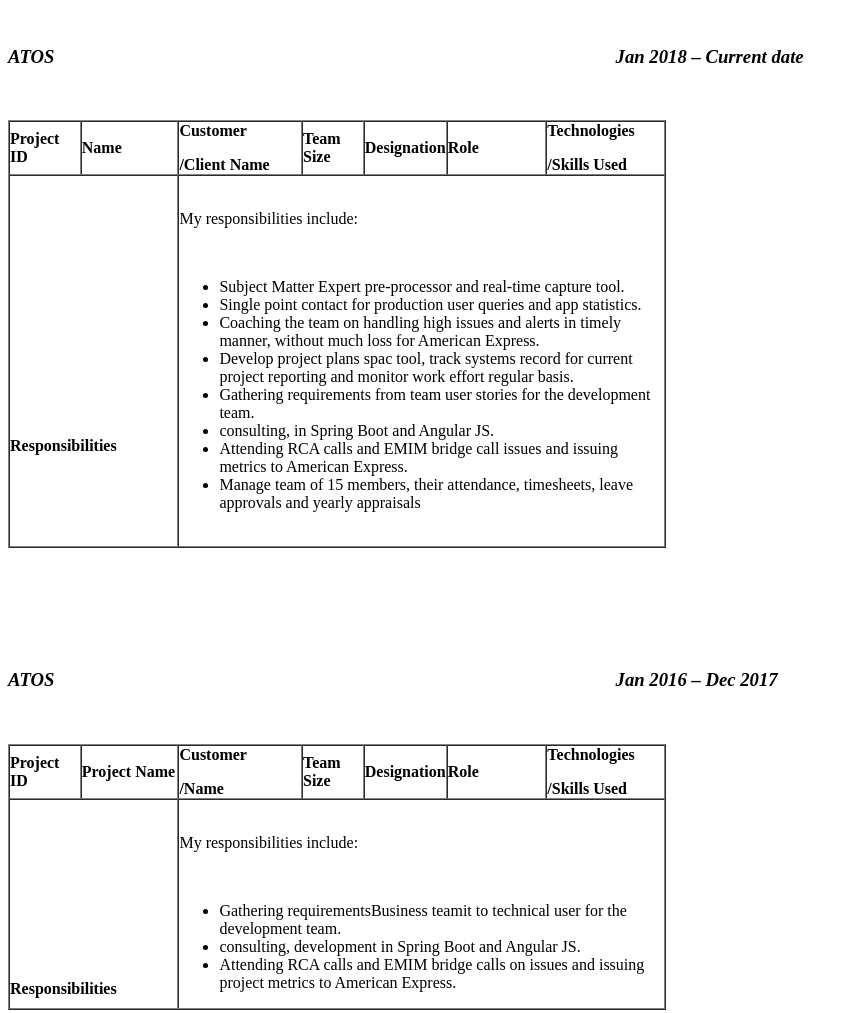
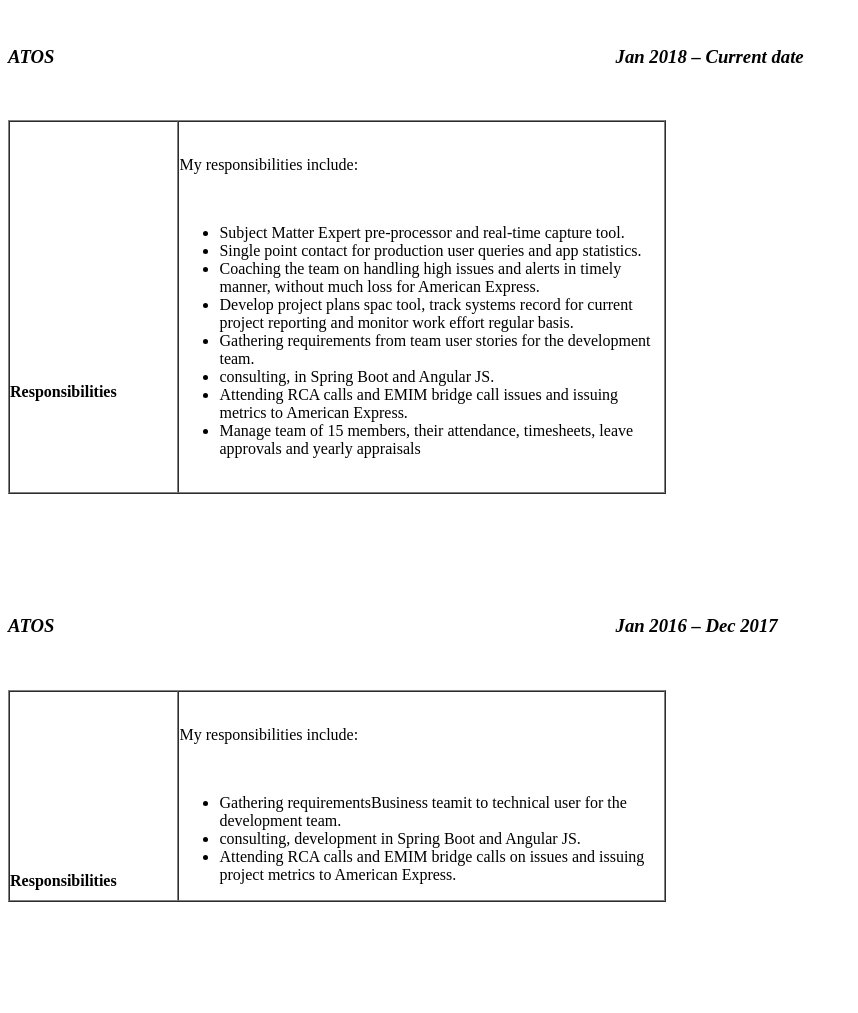
Before and after one commit to bhuvaneswaribits/bhuvaneswaribits.github.io, a plain HTML site: page index.html in a window 1280 px wide. Shown: the part 940-1953 px from the top of the page, without its empty margins (0-858 px from the left). After the commit the page ends 1892 px from the top, so only its background shows below. Drawn offline with Linux system fonts and the light colour scheme.

Commit message:
Update index.html

```diff
--- a/index.html
+++ b/index.html
@@ -1,4 +1,4 @@
-<p><strong>&nbsp; &nbsp; &nbsp; &nbsp; &nbsp; &nbsp; &nbsp; &nbsp; &nbsp; &nbsp; &nbsp; &nbsp; &nbsp; &nbsp; &nbsp; &nbsp; &nbsp; &nbsp; &nbsp; &nbsp; &nbsp; &nbsp; &nbsp; &nbsp; &nbsp; &nbsp; &nbsp; &nbsp; &nbsp; &nbsp; &nbsp; &nbsp; &nbsp; &nbsp; &nbsp; &nbsp; &nbsp; &nbsp; &nbsp; &nbsp; BHUVANESWARI P</strong></p>
+<p><strong>&nbsp; &nbsp; &nbsp; &nbsp; &nbsp; &nbsp; &nbsp; &nbsp; &nbsp; &nbsp; &nbsp; &nbsp; &nbsp; &nbsp; &nbsp; &nbsp; &nbsp; &nbsp; &nbsp; &nbsp; &nbsp; &nbsp; &nbsp; &nbsp; &nbsp; &nbsp; &nbsp; &nbsp; &nbsp; &nbsp; &nbsp; &nbsp; &nbsp; &nbsp; &nbsp; &nbsp; &nbsp; &nbsp; &nbsp; &nbsp; &nbsp; &nbsp; &nbsp; BHUVANESWARI P</strong></p>
 <p><strong>&nbsp;</strong></p>
 <p>Email Id:&nbsp;<a href="mailto:pbhuvana0906@gmail.com">pbhuvana0906@gmail.com</a>&nbsp; &nbsp; &nbsp; &nbsp; &nbsp; &nbsp; &nbsp; &nbsp; &nbsp; &nbsp; &nbsp; &nbsp; &nbsp; &nbsp; &nbsp; &nbsp; &nbsp; &nbsp; &nbsp; &nbsp; &nbsp; &nbsp; &nbsp; &nbsp; &nbsp; &nbsp; &nbsp; &nbsp; &nbsp; &nbsp; &nbsp; &nbsp; &nbsp; &nbsp; &nbsp; &nbsp; &nbsp; &nbsp; &nbsp; &nbsp; &nbsp;Contact: +91-7603659992</p>
 <p><strong>&nbsp;</strong></p>
@@ -36,31 +36,6 @@
 <table border="1" cellpadding="0" cellspacing="0" width="658">
     <tbody>
         <tr>
-            <td width="10.94224924012158%">
-                <p><strong>Project ID</strong></p>
-            </td>
-            <td width="14.893617021276595%">
-                <p><strong>Name</strong></p>
-            </td>
-            <td width="18.84498480243161%">
-                <p><strong>Customer</strong></p>
-                <p><strong>/Client Name</strong></p>
-            </td>
-            <td width="9.422492401215806%">
-                <p><strong>Team Size</strong></p>
-            </td>
-            <td width="12.613981762917932%">
-                <p><strong>Designation</strong></p>
-            </td>
-            <td width="15.19756838905775%">
-                <p><strong>Role</strong></p>
-            </td>
-            <td width="18.085106382978722%">
-                <p><strong>Technologies</strong></p>
-                <p><strong>/Skills Used</strong></p>
-            </td>
-        </tr>
-        <tr>
             <td colspan="2" width="25.835866261398177%">
                 <p><strong>&nbsp;</strong></p>
                 <p><strong>&nbsp;</strong></p>
@@ -96,31 +71,6 @@
 <table border="1" cellpadding="0" cellspacing="0" width="658">
     <tbody>
         <tr>
-            <td width="10.94224924012158%">
-                <p><strong>Project ID</strong></p>
-            </td>
-            <td width="14.893617021276595%">
-                <p><strong>Project Name</strong></p>
-            </td>
-            <td width="18.84498480243161%">
-                <p><strong>Customer</strong></p>
-                <p><strong>/Name</strong></p>
-            </td>
-            <td width="9.422492401215806%">
-                <p><strong>Team Size</strong></p>
-            </td>
-            <td width="12.613981762917932%">
-                <p><strong>Designation</strong></p>
-            </td>
-            <td width="15.19756838905775%">
-                <p><strong>Role</strong></p>
-            </td>
-            <td width="18.085106382978722%">
-                <p><strong>Technologies</strong></p>
-                <p><strong>/Skills Used</strong></p>
-            </td>
-        </tr>
-        <tr>
             <td colspan="2" width="25.835866261398177%">
                 <p><strong>&nbsp;</strong></p>
                 <p><strong>&nbsp;</strong></p>
```
